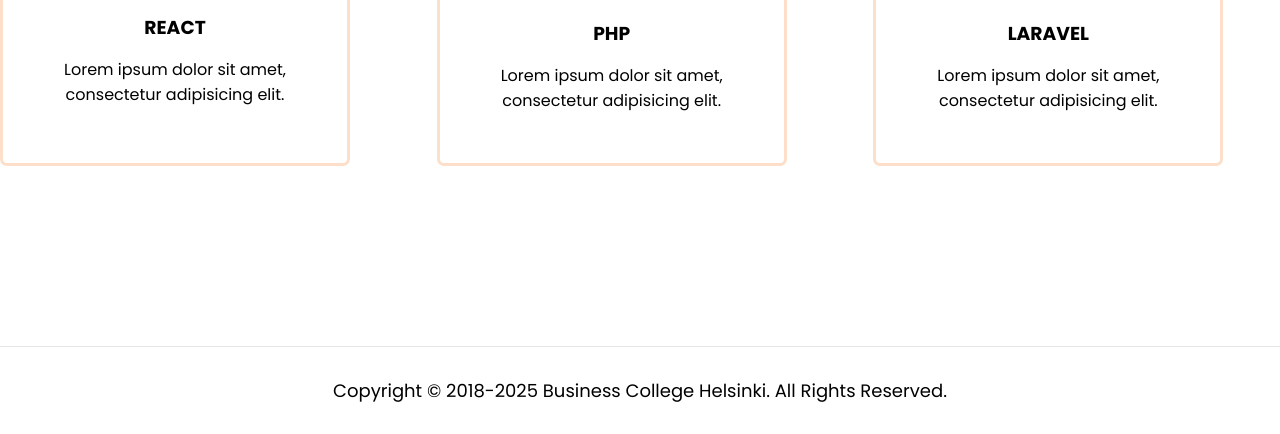
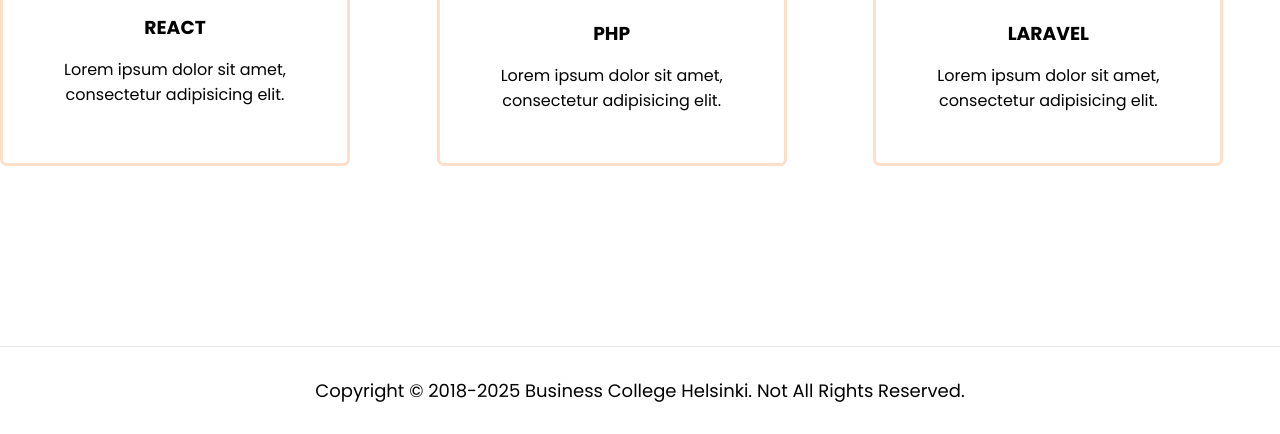
Before and after one commit to tutulhaque/bc-full-stack, a plain HTML site: page index.html in a window 1280 px wide. Shown: the part 2542-2976 px from the top of the page. Drawn offline with Linux system fonts and the light colour scheme.

Commit message:
changes in copyright

```diff
--- a/index.html
+++ b/index.html
@@ -135,7 +135,7 @@
 
     </main>
     <footer class="">
-        <P class="footer-text">Copyright © 2018-2025 Business College Helsinki. All Rights Reserved.</P>
+        <P class="footer-text">Copyright © 2018-2025 Business College Helsinki. Not All Rights Reserved.</P>
     </footer>
 
 </body>
```
